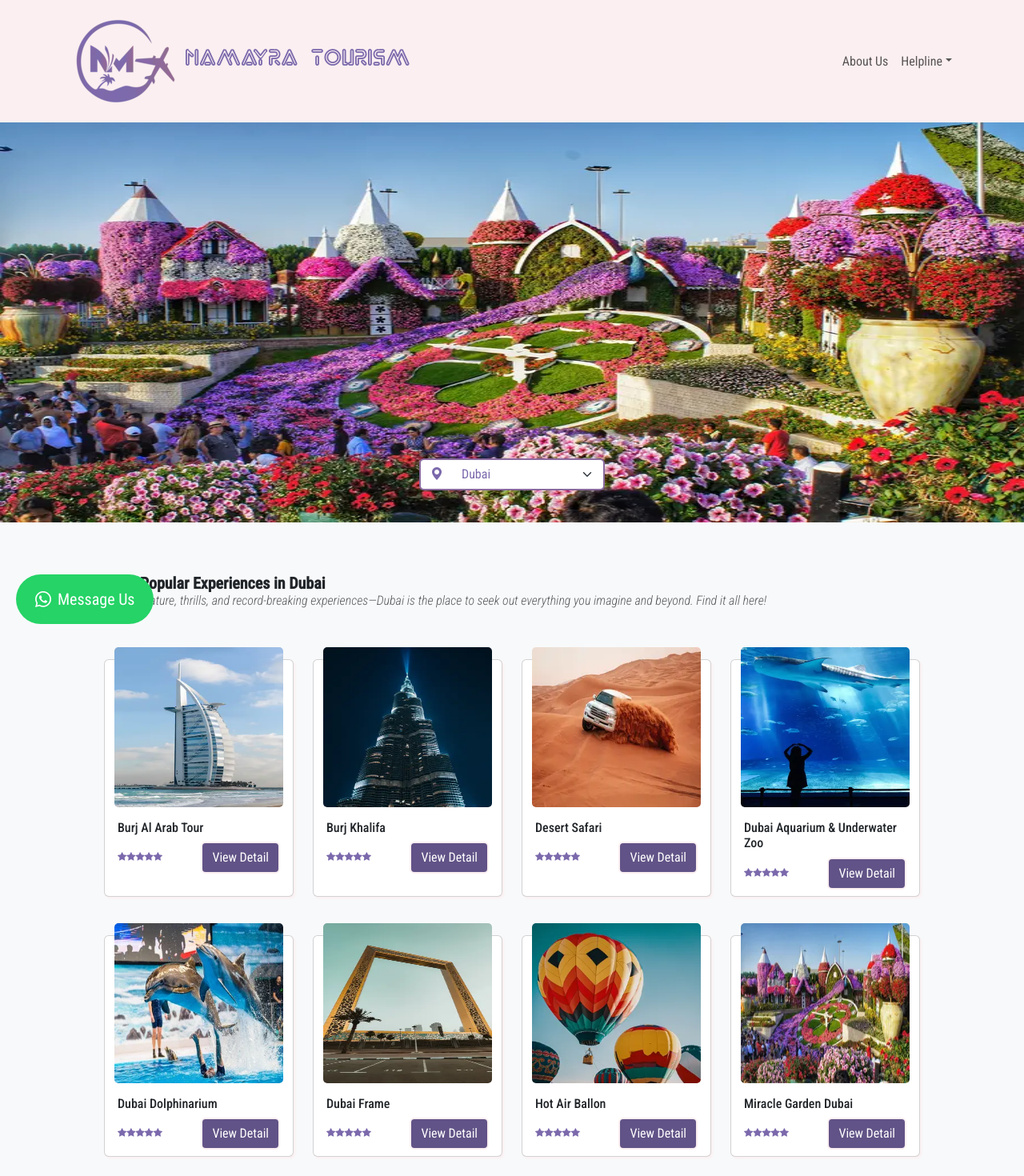
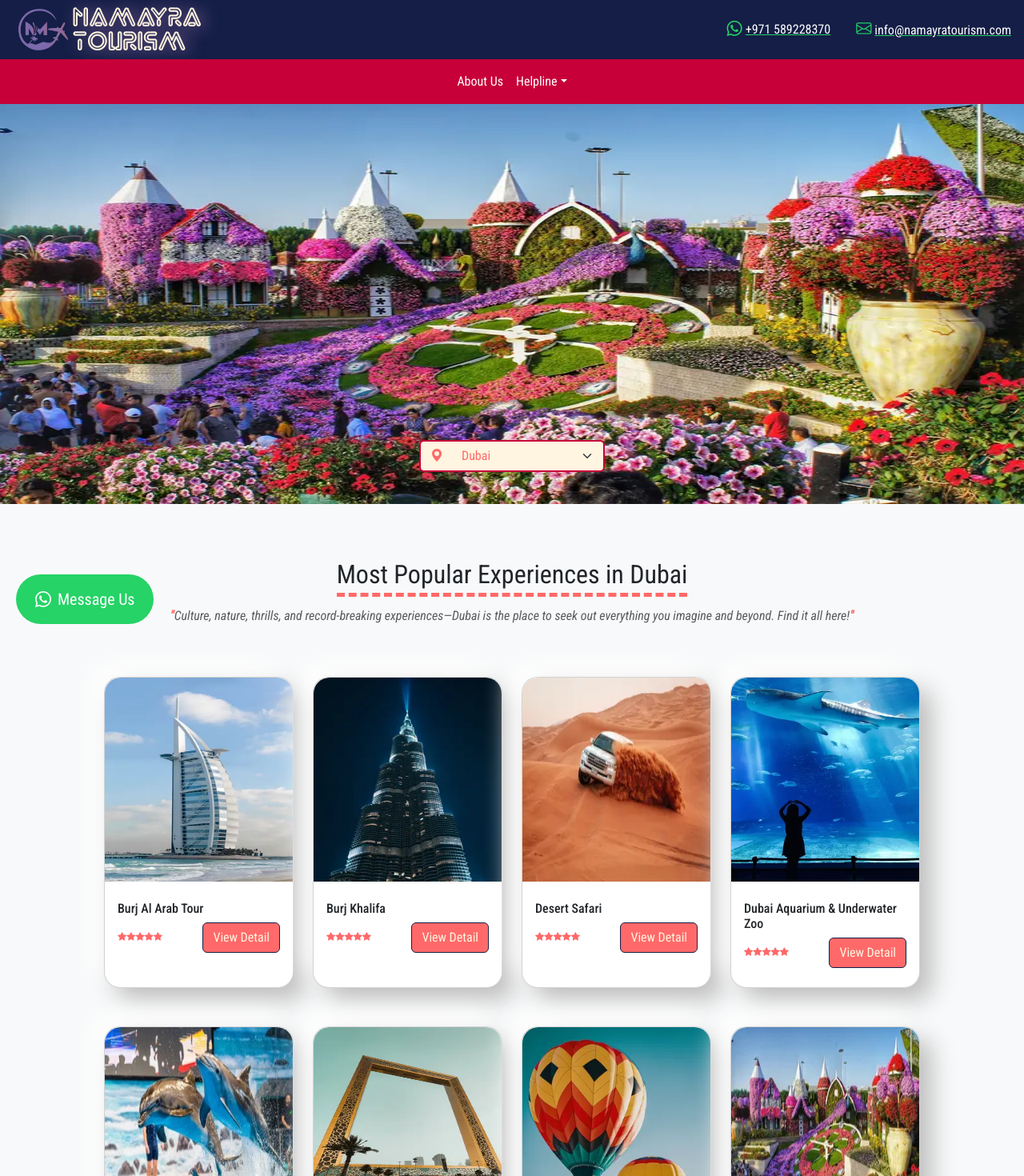
Before and after one commit to bharat1999/namayra_tours, a React (Vite) app: page / in a window 1280 px wide. Shown: the top 1470 px of the page at 80% size. Built offline with nearby package versions, Linux system fonts and the light colour scheme.

Commit message:
homepage updated

```diff
--- a/src/components/ActivitiesContainer.jsx
+++ b/src/components/ActivitiesContainer.jsx
@@ -13,10 +13,14 @@ export default function ActivitiesContainer({ selectedCity }) {
     <Container>
       {activitiesCategories[selectedCity].map((category, idx) => (
         <Container className="mt-4 px-5" key={idx}>
-          <p className="display-6 fs-5 fw-bold mb-0">{category.heading}</p>
-          <p className="display-6 fs-6 text-muted fw-light fst-italic">
-            {category.subheading}
-          </p>
+          <div className="text-center activity-category">
+            <span className="pb-1 heading">{category.heading}</span>
+            <p className="mt-3 text-muted fst-italic subheading">
+              <span>&quot;</span>
+              {category.subheading}
+              <span>&quot;</span>
+            </p>
+          </div>
           <Row className="mb-5 justify-content-center">
             {category.activities.map((activity, idx) => (
               <ActivityCard key={idx} activity={activity} />
--- a/src/components/ActivityCard.jsx
+++ b/src/components/ActivityCard.jsx
@@ -40,15 +40,21 @@ export default function ActivityCard({ activity }) {
           slide={isCarouselActive}
           pause={false}
           touch={true}
-          style={{ width: "90%", top: "-1rem" }}
+          className="w-100"
         >
           {activity.images.map((image, idx) => (
             <Carousel.Item key={idx}>
-              <Card.Img height="200px" width="80%" variant="" src={image} />
+              <Card.Img
+                className="activity-card-image"
+                height="255px"
+                width="80%"
+                variant=""
+                src={image}
+              />
             </Carousel.Item>
           ))}
         </Carousel>
-        <Card.Body className="py-0 w-100">
+        <Card.Body className="pt-4 w-100">
           <Card.Title className="fs-6">{activity.title}</Card.Title>
           <Card.Text className="mb-0">
             <div className="d-flex justify-content-between align-items-center mb-2">
--- a/src/components/CustomNavbar.jsx
+++ b/src/components/CustomNavbar.jsx
@@ -1,45 +1,31 @@
-import { NavDropdown, NavbarCollapse, NavbarToggle } from "react-bootstrap";
+import { NavDropdown } from "react-bootstrap";
 import Container from "react-bootstrap/Container";
 import Nav from "react-bootstrap/Nav";
 import Navbar from "react-bootstrap/Navbar";
 
-import logo from "../assets/logo/logo.webp";
-
 export default function CustomNavbar() {
   return (
-    <Navbar collapseOnSelect expand="lg" data-bs-theme="light">
-      <Container className="align-items-lg-center align-items-end justify-content-between">
-        <Navbar.Brand
-          href="/"
-          className="d-flex flex-column flex-lg-row align-items-center"
-        >
-          <img
-            src={logo}
-            className="image-thumbnail align-top"
-            alt="React Bootstrap logo"
-            width="150vmax"
-          />
-          <div className="brand-name-container">
-            <h3 className="brand-name">Namayra</h3>
-            <h3 className="brand-name">Tourism</h3>
-          </div>
-        </Navbar.Brand>
-        <NavbarToggle />
-        <NavbarCollapse>
-          <Nav className="ms-auto align-items-end" navbarScroll>
-            <Nav.Link href="/about">About Us</Nav.Link>
+    <Navbar expand="lg" data-bs-theme="light">
+      <Container className="justify-content-center">
+        <Nav>
+          <Nav.Item>
+            <Nav.Link href="/about" className="text-white">
+              About Us
+            </Nav.Link>
+          </Nav.Item>
+          <Nav.Item>
             <NavDropdown
               title="Helpline"
               id="collasible-nav-dropdown"
               align="end"
-              className="text-end"
             >
               <NavDropdown.Item href="#">
                 UAE: +971 58 922 8370
               </NavDropdown.Item>
             </NavDropdown>
-          </Nav>
-        </NavbarCollapse>
+          </Nav.Item>
+        </Nav>
+        {/* </NavbarCollapse> */}
       </Container>
     </Navbar>
   );
--- a/src/components/Footer.jsx
+++ b/src/components/Footer.jsx
@@ -4,6 +4,7 @@ import logo from "../assets/logo/logo.webp";
 
 export default function Footer() {
   return (
+    <>
       <Container fluid className="p-5 footer">
         <Container className="d-flex flex-column align-items-center justify-content-center">
           <Image src={logo} />
@@ -35,9 +36,10 @@ export default function Footer() {
           </div>
         </Container>
         <hr />
-      <Container className="text-center text-lg-start">
-        <p className="pb-5">Namayra Tourism PVT. LIMITED</p>
       </Container>
+      <Container fluid className="text-center py-3 footer-title-container">
+        <p className="mb-0">Namayra Tourism PVT. LIMITED</p>
       </Container>
+    </>
   );
 }
--- /dev/null
+++ b/src/components/Header.jsx
@@ -0,0 +1,32 @@
+import { Col, Image, Row } from "react-bootstrap";
+
+import logo from "../assets/logo/logo.webp";
+
+export default function Header() {
+  return (
+    <Row fluid className="brand-name-container">
+      <Col className="brand-name-subcontainer">
+        <Image src={logo} />
+        <div>
+          <p className="brand-name mb-0">Namayra</p>
+          <p className="brand-name mb-0">Tourism</p>
+        </div>
+      </Col>
+      <Col className="brand-name-subcontainer brand-contact-container">
+        <a
+          href="https://api.whatsapp.com/send?phone=+971589228370&amp;text=Hello"
+          target="_blank"
+          rel="noreferrer"
+          className="d-flex align-items-center"
+        >
+          <i className="bi bi-whatsapp"></i>
+          <span className="ms-1 text-white">+971 589228370</span>
+        </a>
+        <a href="mailto:info@namayratourism.com">
+          <i className="bi bi-envelope"></i>
+          <span className="text-white ms-1">info@namayratourism.com</span>
+        </a>
+      </Col>
+    </Row>
+  );
+}
--- a/src/index.scss
+++ b/src/index.scss
@@ -11,18 +11,50 @@ body {
 }
 
 .navbar {
-  background-color: #fbeff1 !important;
+  background-color: #c70039 !important;
+}
+
+.dropdown-toggle {
+  color: white !important;
 }
 
 .brand-name-container {
+  background-color: #141e46;
+  padding: 5px 1rem;
+}
+
+.brand-name-subcontainer {
   display: flex;
-  gap: 1rem;
+  align-items: center;
+  padding: 0;
+  line-height: 30px;
+
+  img {
+    height: 4rem;
+  }
+
+  a {
+    font-size: 1.2rem;
+    color: #25d366 !important;
+
+    span {
+      margin-left: 1rem;
+      font-size: 1rem;
+    }
+  }
+}
+
+.brand-contact-container {
+  justify-content: end !important;
+  column-gap: 2rem;
 }
 
 .brand-name {
   font-family: "Exodar";
-  color: #7b69ac;
+  color: #fff5e0;
   font-weight: 700;
+  font-size: 2rem;
+  text-shadow: 5px 1px 20px #8a6a9e;
 }
 
 .home-carousel-image {
@@ -30,25 +62,44 @@ body {
 }
 
 .card {
-  box-shadow: #fbeff1 1.95px 1.95px 2.6px;
-  border: none;
+  box-shadow: 15px 15px 30px #bebebe, -15px -15px 30px #ffffff;
+  border-radius: 20px !important;
 }
 
 .card:hover {
-  box-shadow: grey 2.5px 2.5px 3.6px !important;
+  box-shadow: 10px 10px 20px #bebebe, -10px -10px 20px #ffffff;
+}
 
-  .carousel {
-    box-shadow: 5px 5px 5px grey;
+.activity-category {
+  .heading {
+    font-size: 2rem !important;
+    border-bottom: 5px dashed #ff6969;
+    margin-bottom: 16px !important;
+  }
+
+  .subheading {
+    span {
+      color: #ff6969;
+      font-weight: 700;
+    }
   }
 }
 
+.activity-card-image {
+  border-top-right-radius: 20px !important;
+  border-top-left-radius: 20px !important;
+  border-bottom-left-radius: 0 !important;
+  border-bottom-right-radius: 0 !important;
+}
+
 .activityBtn {
-  background-color: #615387 !important;
-  border: 2px solid #fbeff1 !important;
+  background-color: #ff6969 !important;
+  border: 1px solid #141e46 !important;
+  color: #fff5e0 !important;
 }
 
 .activityBtn:hover {
-  background-color: #7b69ac !important;
+  background-color: #c70039 !important;
 }
 
 .breadcrumb-item {
@@ -126,22 +177,28 @@ body {
 }
 
 .footer {
-  background-color: #fbeff1;
-  color: #7b69ac;
+  background-color: #c70039;
+  color: white !important;
 
   img {
     width: 10%;
   }
 }
 
+.footer-title-container {
+  background-color: #141e46;
+  text-align: center;
+  color: white;
+}
+
 .social-container {
   i {
-    color: #7b69ac;
+    color: #fff5e0;
     font-size: 25px;
   }
 
   i:hover {
-    color: #615387;
+    color: #141e46;
   }
 }
 
@@ -152,15 +209,16 @@ body {
 }
 
 .input-group-text {
-  background-color: white !important;
-  border: 2px solid #8a6a9e !important;
+  background-color: #fff5e0 !important;
+  border: 2px solid #c70039 !important;
   border-right: none !important;
 }
 
 .form-select {
-  border: 2px solid #8a6a9e !important;
+  border: 2px solid #c70039 !important;
   border-left: none !important;
-  color: #7b69ac !important;
+  color: #ff6969 !important;
+  background-color: #fff5e0 !important;
 }
 
 .form-select:focus {
@@ -170,7 +228,7 @@ body {
 
 .bi-geo-alt-fill,
 .bi-star-fill {
-  color: #7b69ac;
+  color: #ff6969;
 }
 
 .alert-container {
@@ -178,9 +236,37 @@ body {
 }
 
 @media only screen and (max-width: 500px) {
+  .brand-name-subcontainer {
+    padding: 1px 0;
+    line-height: 15px;
+    img {
+      height: 4rem;
+    }
+
+    a {
+      font-size: 13px;
+      color: #25d366 !important;
+
+      span {
+        margin-left: 0.5rem;
+        font-size: 13px;
+      }
+    }
+  }
+
+  .brand-contact-container {
+    align-items: end;
+    justify-content: center !important;
+    flex-direction: column;
+  }
+
+  .brand-name {
+    font-size: 1rem;
+  }
+
   .home-carousel-image {
     height: 250px !important;
-    object-fit: contain;
+    //object-fit: cover;
   }
 
   .enquiry-btn {
--- a/src/pages/Home.jsx
+++ b/src/pages/Home.jsx
@@ -4,6 +4,7 @@ import ActivitiesContainer from "../components/ActivitiesContainer";
 import WhatsappBtn from "../components/WhatsappBtn";
 import Footer from "../components/Footer";
 import { useState } from "react";
+import Header from "../components/Header";
 
 export default function Home() {
   const [selectedCity, setCity] = useState("Dubai");
@@ -13,6 +14,7 @@ export default function Home() {
 
   return (
     <>
+      <Header />
       <CustomNavbar />
       <CustomCarousel selectedCity={selectedCity} handleChange={handleChange} />
       <ActivitiesContainer selectedCity={selectedCity} />
```
Lines whose indentation alone changed are shown as unchanged.
